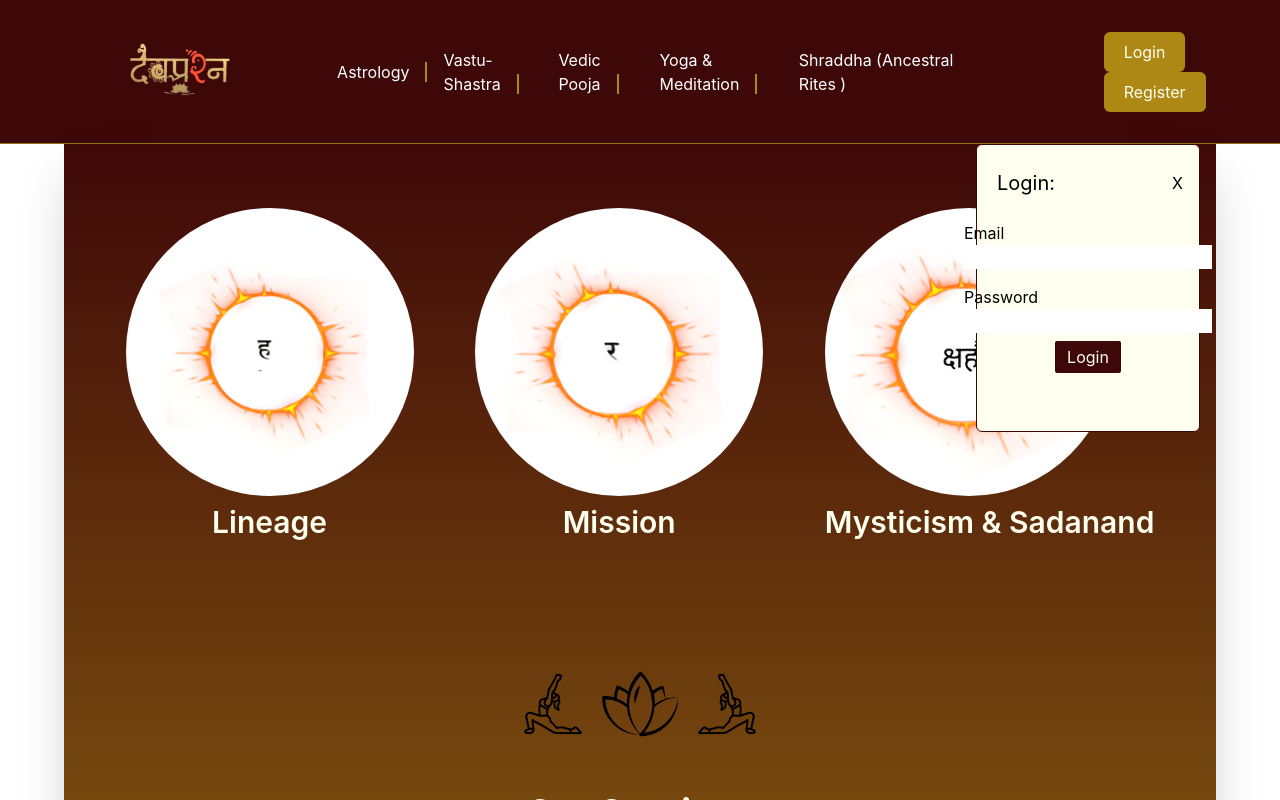
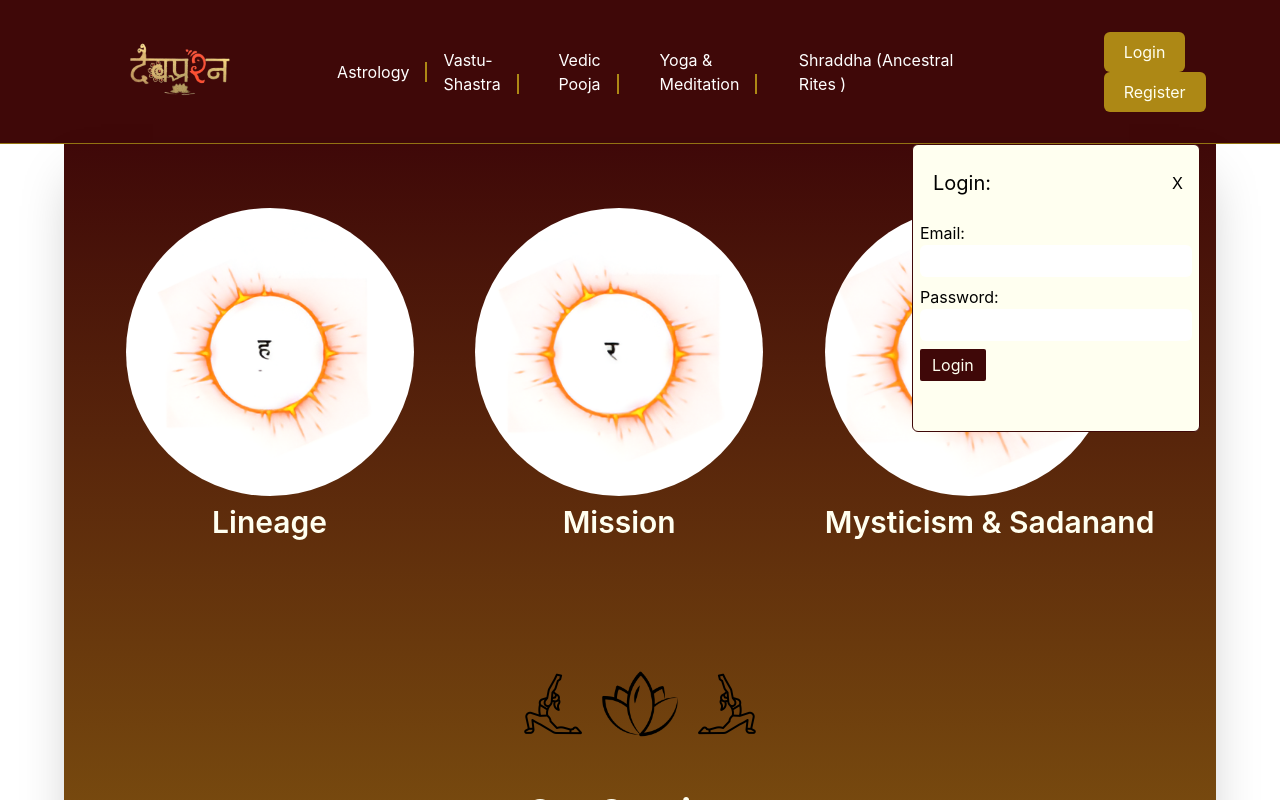
Before and after one commit to ashu08tri/daiv-prashna, a React (Create React App) app in the folder frontend/: page / in a window 1280 px wide. Both pictures are taken after a click on the button "Login". Shown: the top 800 px of the page. Built offline with nearby package versions, Linux system fonts and the light colour scheme.

Commit message:
Update Login.jsx

```diff
--- a/frontend/src/components/Login.jsx
+++ b/frontend/src/components/Login.jsx
@@ -26,28 +26,30 @@ const Login = ({onClose}) => {
     };
 
     return (
-        <div className="w-56 h-72 bg-custom-ivory flex flex-col items-center absolute top-[calc(60%)] md:top-28 right-36 md:right-16 z-50 p-2 rounded-md border border-custom-maroon">
+         <div className="w-72 h-72 bg-custom-ivory flex flex-col items-center absolute top-[calc(60%)] md:top-28 right-36 md:right-16 z-50 p-2 rounded-md border border-custom-maroon">
             <div className='flex justify-between w-full'>
             <h2 className='text-xl text-left py-4 pl-3'>Login:</h2>
             <button className='pr-2' onClick={onClose}>X</button>
             </div>
-            <form onSubmit={handleLogin} className='flex flex-col items-center'>
-                <div className='my-2'>
-                    <label>Email</label>
+            <form onSubmit={handleLogin}>
+                <div className='my-2 flex flex-col'>
+                    <label>Email:</label>
                     <input
                         type="email"
                         value={email}
                         onChange={(e) => setEmail(e.target.value)}
                         required
+                        className='px-3 py-1 rounded-md'
                     />
                 </div>
-                <div className='my-2'>
-                    <label>Password</label>
+                <div className='my-2 flex flex-col'>
+                    <label>Password:</label>
                     <input
                         type="password"
                         value={password}
                         onChange={(e) => setPassword(e.target.value)}
                         required
+                        className='px-3 py-1 rounded-md'
                     />
                 </div>
                 <button type="submit" className='bg-custom-maroon px-3 py-1 text-custom-ivory rounded-sm'>Login</button>
```
